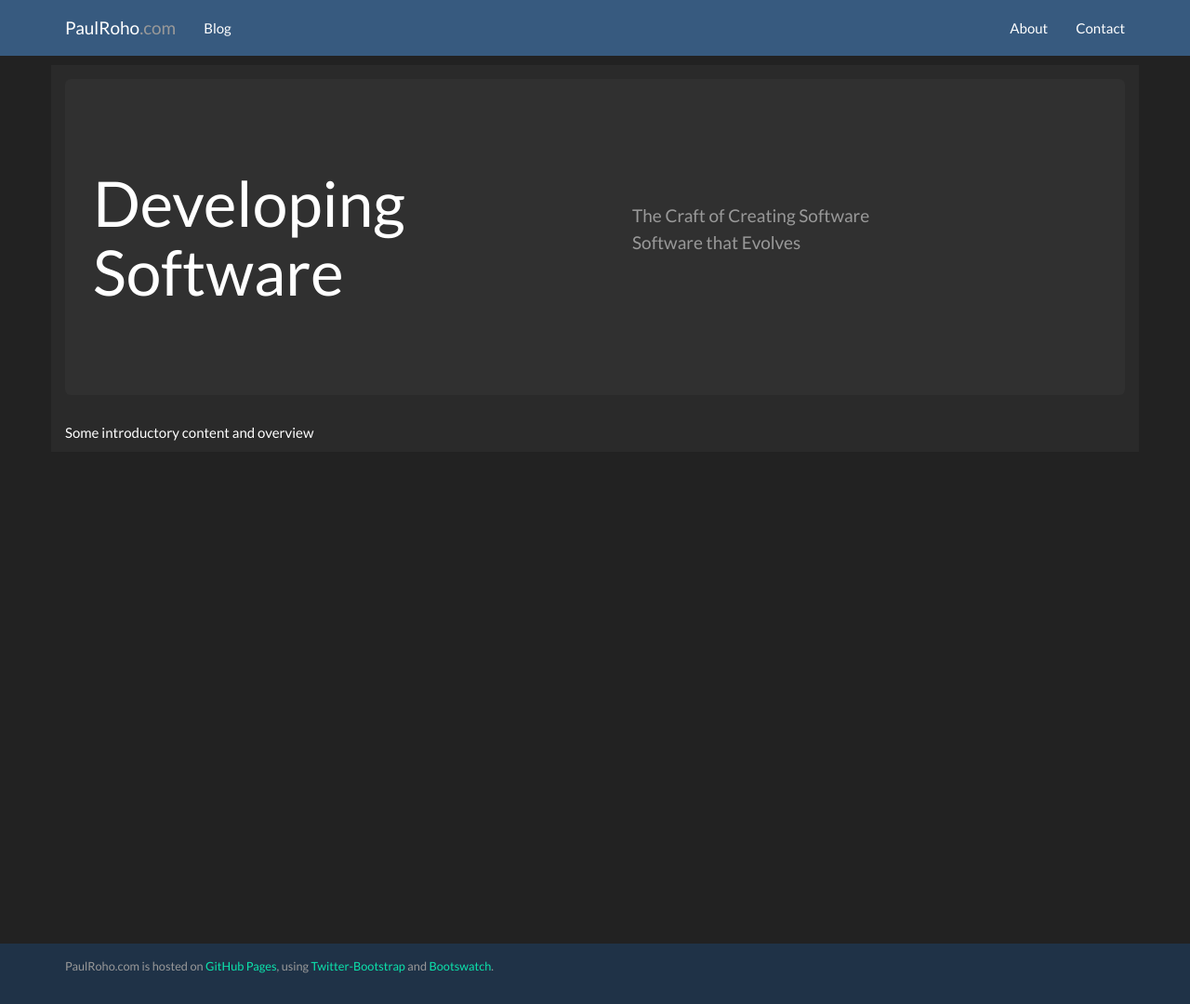
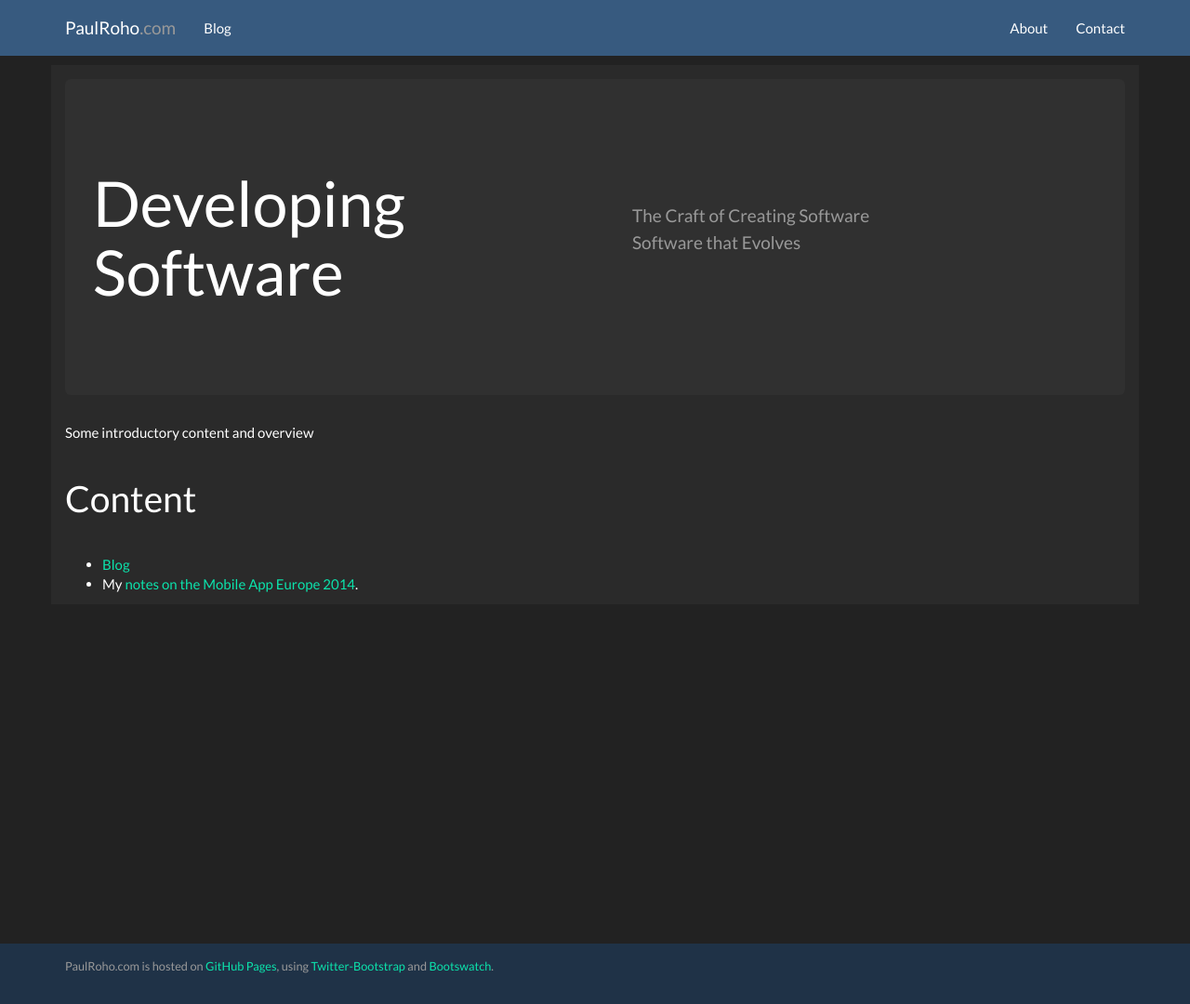
Before and after one commit to paulroho/paulroho.github.io, a Jekyll site: the page built from index.html, in a window 1280 px wide and 1080 px high. Shown: the whole window at 93% size. Built offline with Jekyll 4.4.1, drawn with Linux system fonts in a browser that asks for light colours; nearby versions of some CDN libraries.

Commit message:
Added links to startpage

```diff
--- a/index.html
+++ b/index.html
@@ -11,3 +11,8 @@ layout: default
       </div>
 
 	  <p>Some introductory content and overview</p>
+     <h1>Content</h1>
+     <ul>
+     <li><a href="/blog/">Blog</a></li>
+     <li>My <a href="/mae2014notes/">notes on the Mobile App Europe 2014</a>.</li>
+     </ul>
```
